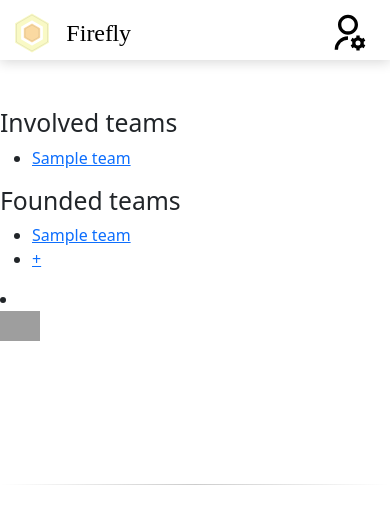
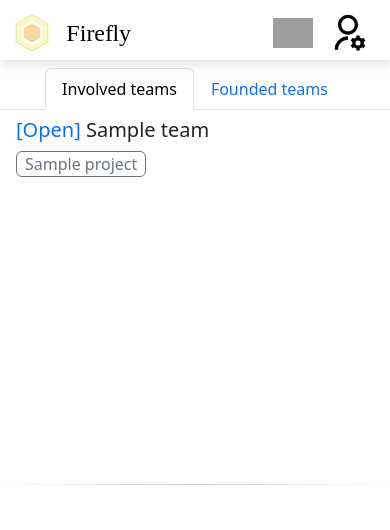
Before and after one commit to Quiet-Klirik/firefly-task-manager, a Django app: page /-/teams/ in a window 390 px wide. Shown: the top 530 px of the page. Run offline with Django 4.2, Linux system fonts and the light colour scheme; a user stored in the database is signed in; tables that the repository leaves empty hold one stand-in row (values such as "Sample post"); data that the repository does not hold is empty; grey boxes are pictures that could not be loaded.

Commit message:
Add Team List template

```diff
--- a/templates/task_manager/team_list.html
+++ b/templates/task_manager/team_list.html
@@ -1,29 +1,81 @@
 {% extends "base.html" %}
+
+{% block navbar_items %}
+  {% include "includes/notifications.html" %}
+{% endblock navbar_items %}
+
+{% block content_properties %}class="main pt-2"{% endblock %}
+
 {% block content %}
-<h2>
+<nav>
+  <div class="nav nav-tabs justify-content-center" id="nav-tab" role="tablist">
+    <button
+      class="nav-link active"
+      id="nav-involved-tab"
+      data-bs-toggle="tab"
+      data-bs-target="#nav-involved"
+      type="button"
+      role="tab"
+      aria-controls="nav-involved"
+      aria-selected="true"
+    >
       Involved teams
-</h2>
-<ul>
+    </button>
+    <button
+      class="nav-link"
+      id="nav-founded-tab"
+      data-bs-toggle="tab"
+      data-bs-target="#nav-founded"
+      type="button"
+      role="tab"
+      aria-controls="nav-founded"
+      aria-selected="false"
+    >
+      Founded teams
+    </button>
+  </div>
+</nav>
+<div class="tab-content" id="nav-tabContent">
+  <div class="tab-pane fade show active" id="nav-involved" role="tabpanel" aria-labelledby="nav-involved-tab" tabindex="0">
+    <ul class="list-group list-group-flush">
       {% for team in involved_teams %}
-    <li>
-      <a href="{% url 'task_manager:team-detail' team_slug=team.slug %}">{{ team.name }}</a>
+        <li class="list-group-item p-0">
+          <a
+            href="{% url 'task_manager:team-detail' team_slug=team.slug %}"
+            class="list-group-item list-group-item-action border-0"
+            >
+              <h5><div class="d-inline d-md-none link-primary">[Open]</div> {{ team.name }}</h5>
+              {% for project in team.projects.all %}
+                <div class="btn btn-outline-secondary p-0 px-2">{{ project.name }}</div>
+              {% endfor %}
+            </a>
         </li>
       {% empty %}
         <h3>There are no involved teams</h3>
       {% endfor %}
     </ul>
-<h2>
-  Founded teams
-</h2>
-<ul>
+  </div>
+  <div class="tab-pane fade" id="nav-founded" role="tabpanel" aria-labelledby="nav-founded-tab" tabindex="0">
+    <ul class="list-group list-group-flush">
+      <li class="list-group-item text-center">
+        <a href="{% url 'task_manager:team-create' %}" class="btn btn-outline-primary">Found a new team</a>
+      </li>
       {% for team in founded_teams %}
-    <li>
-      <a href="{% url 'task_manager:team-detail' team_slug=team.slug %}">{{ team.name }}</a>
+        <li class="list-group-item p-0">
+          <a
+            href="{% url 'task_manager:team-detail' team_slug=team.slug %}"
+            class="list-group-item list-group-item-action border-0"
+            >
+              <h5><div class="d-inline d-md-none link-primary">[Open]</div> {{ team.name }}</h5>
+              {% for project in team.projects.all %}
+                <div class="btn btn-outline-secondary p-0 px-2">{{ project.name }}</div>
+              {% empty %}
+                <div class="text-secondary">Does not have any projects</div>
+              {% endfor %}
+            </a>
         </li>
       {% endfor %}
-  <li>
-    <a href="{% url 'task_manager:team-create' %}">+</a>
-  </li>
     </ul>
-{% include "includes/notifications.html" %}
+  </div>
+</div>
 {% endblock content %}
```
Lines whose indentation alone changed are shown as unchanged.
